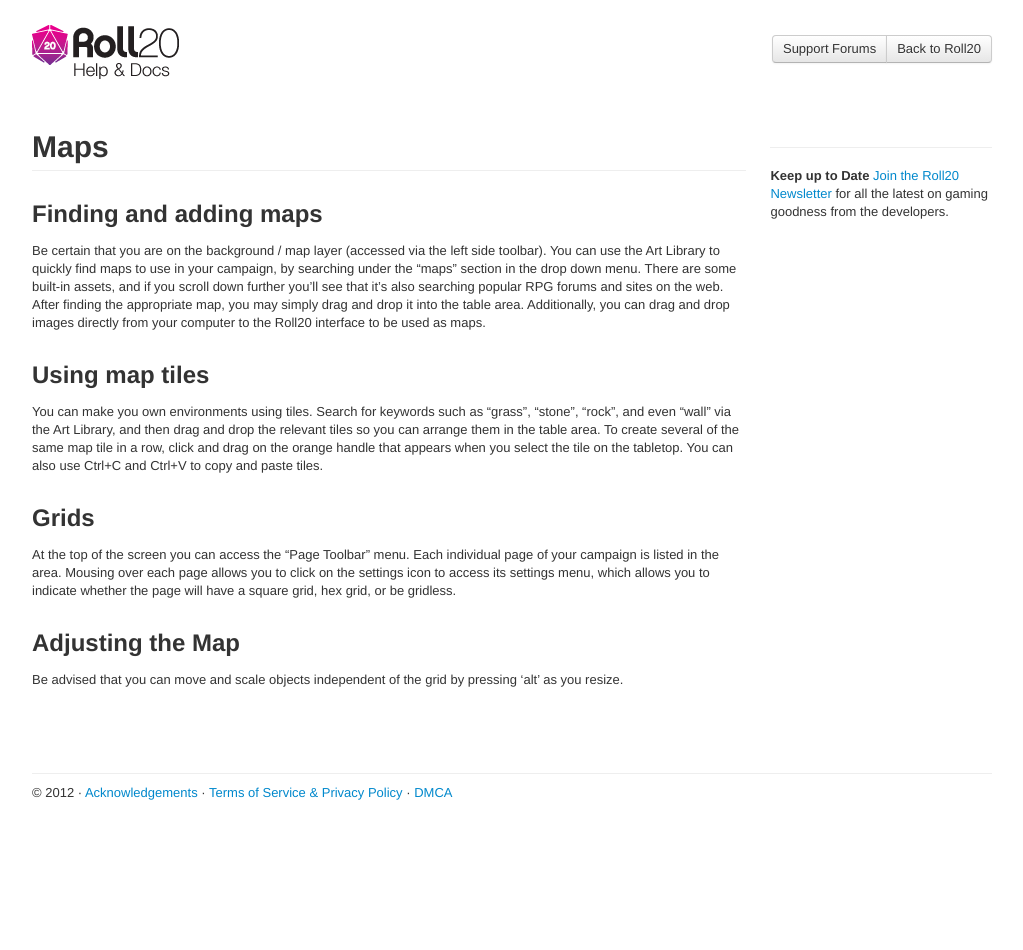
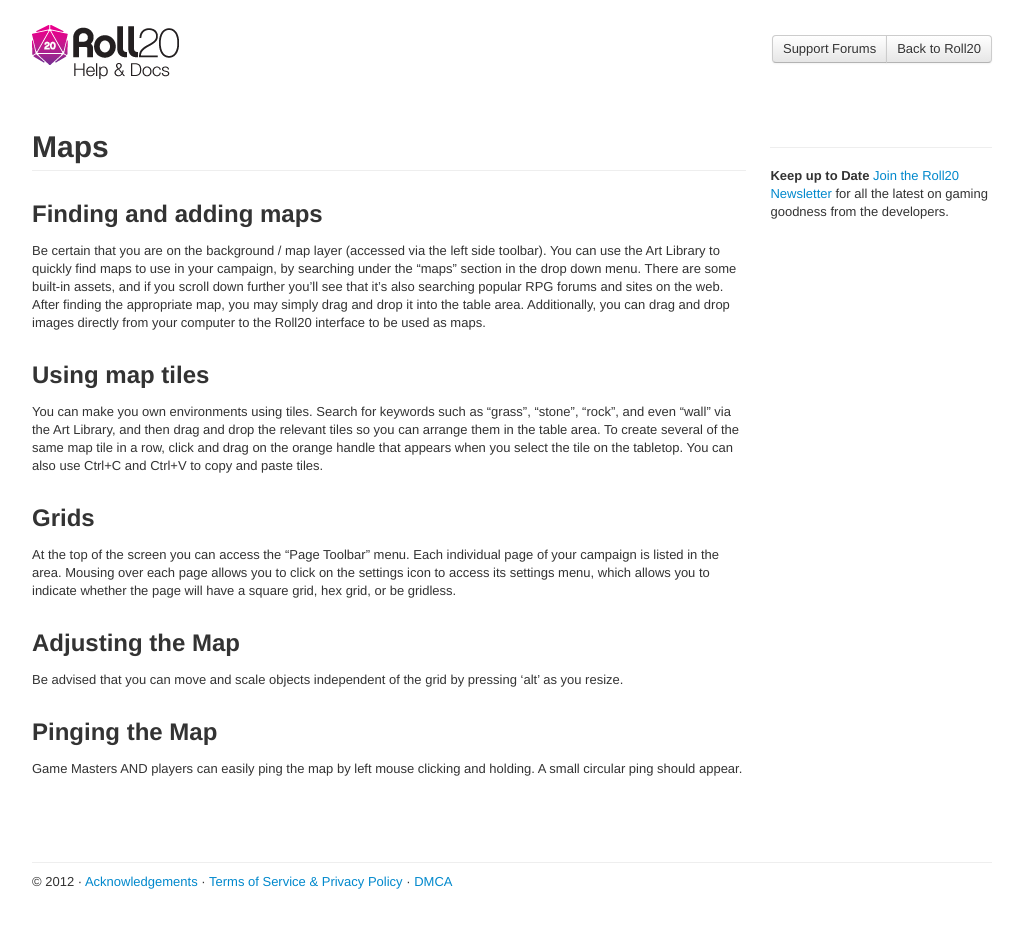
Before and after one commit to Roll20/help.roll20.net, a Jekyll site: the page built from _posts/2012-05-01-maps.markdown, in a window 1280 px wide. Shown: the whole page, without its empty margins (128-1151 px from the left). Built offline with Jekyll 4.4.1, drawn with Linux system fonts in a browser that asks for light colours; nearby versions of some CDN libraries; comment, search, counter and statistics services are not loaded; before the commit the page ends 900 px from its top, so only the background shows below that.

Commit message:
Update _posts/2012-05-01-maps.markdown

```diff
--- a/_posts/2012-05-01-maps.markdown
+++ b/_posts/2012-05-01-maps.markdown
@@ -16,7 +16,6 @@ Using map tiles
   You can make you own environments using tiles.  Search for keywords such as "grass", "stone", "rock", and even "wall" via the Art Library, and then drag and drop the relevant tiles so you can arrange them in the table area.  To create several of the same map tile in a row, click and drag on the orange handle that appears when you select the tile on the tabletop. You can also use Ctrl+C and Ctrl+V to copy and paste tiles.
 
 
-
 Grids
 -----
 
@@ -27,3 +26,9 @@ Adjusting the Map
 -----------------
 
   Be advised that you can move and scale objects independent of the grid by pressing 'alt' as you resize.
+
+
+Pinging the Map
+---------------
+
+  Game Masters AND players can easily ping the map by left mouse clicking and holding.  A small circular ping should appear.
```
